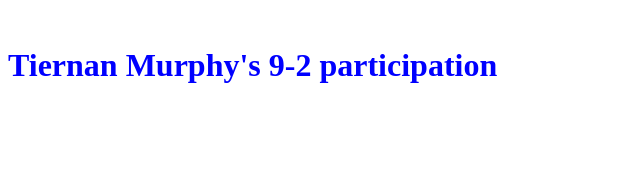
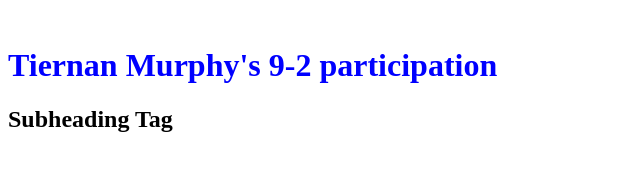
Before and after one commit to GU-Web-Dev-2025/participation-2-html-TiernanMurphy, a plain HTML site: page index.html in a window 1280 px wide. Shown: the whole page, without its empty margins (0-640 px from the left). Drawn offline with Linux system fonts and the light colour scheme.

```diff
--- a/index.html
+++ b/index.html
@@ -8,5 +8,6 @@
 </head>
 <body>
     <h1 style="color: blue">Tiernan Murphy's 9-2 participation</h1>
+    <h2>Subheading Tag</h2>
 </body>
 </html>
```
